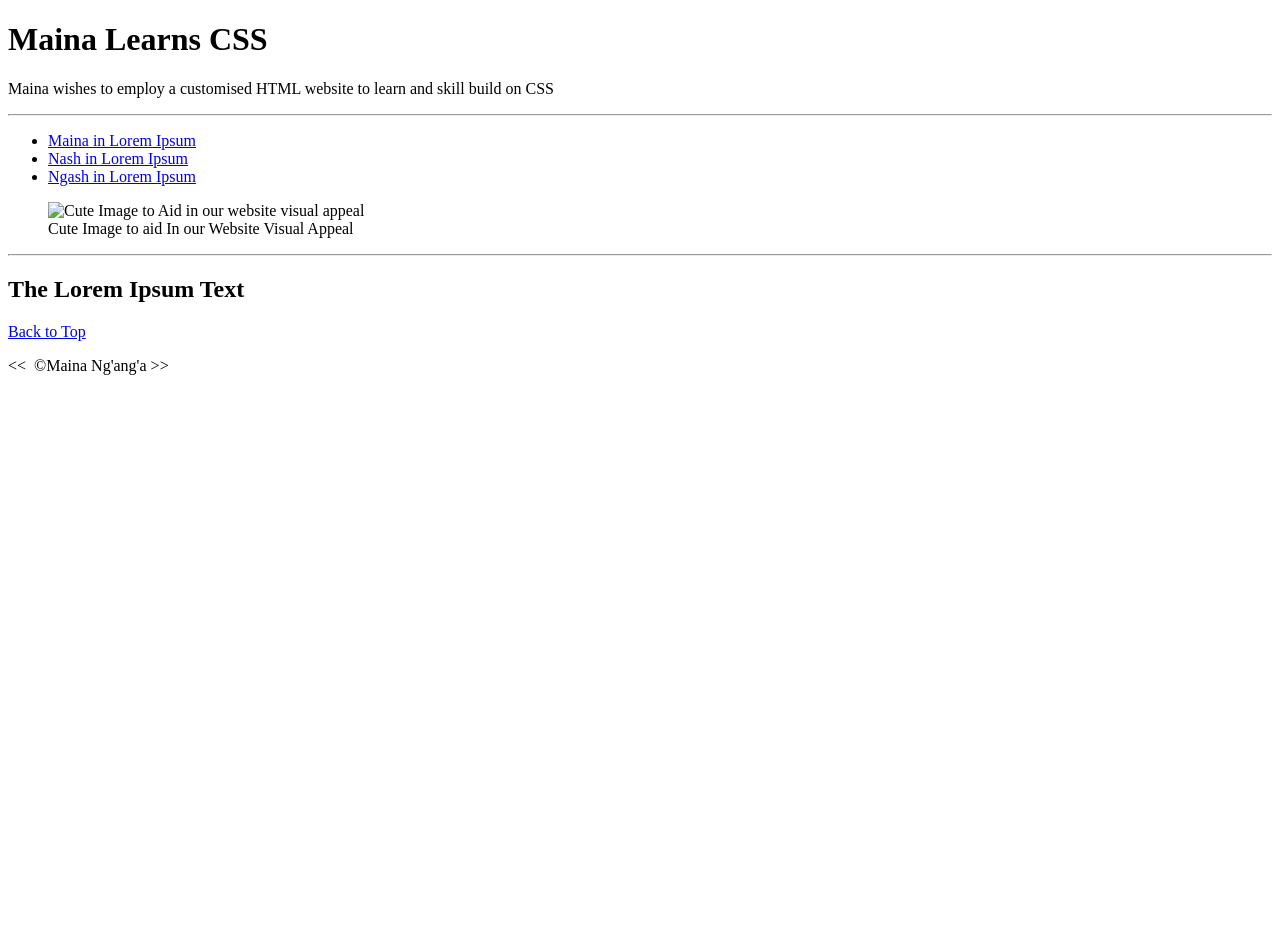
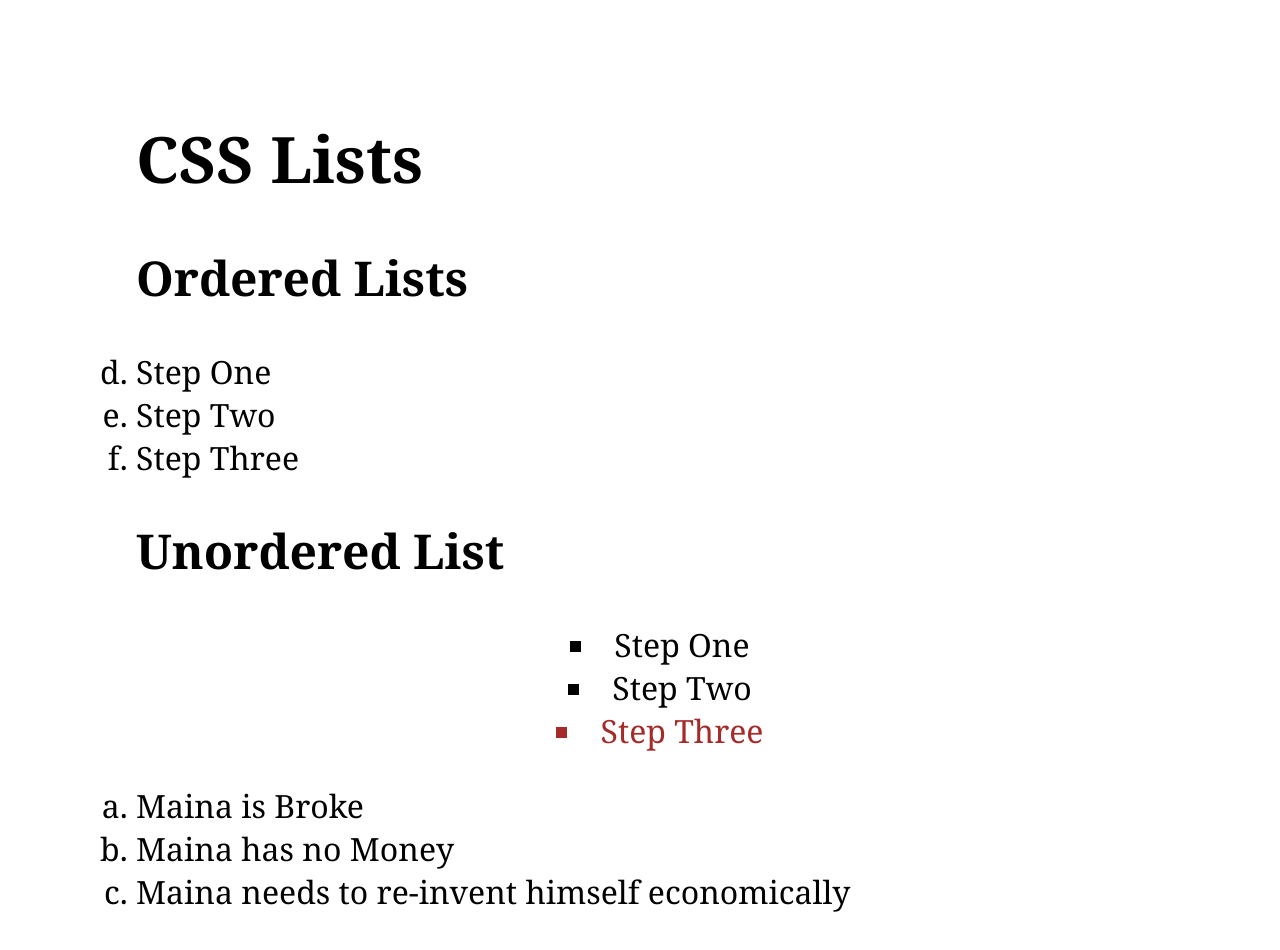
Before and after one commit to mainanganga/HTML-P, a plain HTML site: page index.html in a window 1280 px wide. Before the commit the page ends 800 px from the top, so only its background shows below. Drawn offline with Linux system fonts and the light colour scheme; files that its build step writes are made by us from their sources.

Commit message:
Add files via upload

```diff
--- a/index.html
+++ b/index.html
@@ -1,38 +1,45 @@
 <!DOCTYPE html>
 <html lang="en">
+
+<head>
     <meta charset="UTF-8">
-    <meta name="author" content="Maina Nganga">
-    <meta name="description" content="Learning CSS through an HTML Website">
-   <title>Maina wa CSS</title>
-   <link rel="stylesheet" href="css/style.css">
-    <head>
-        <title>Maina Learns CSS</title>
-        <link rel="icon" href="24 150557.png">
-    </head>
+    <meta name="CSS Lists" cotent="Tutorial On CSS Lists">
+    <meta name="viewport" content="width=devise-width", initial-scake="1.0">
+    <title>CSS Lists</title>
+    <link rel="stylesheet" href="main.css">
+</head>
+
+<body>
+
+    <header>
+        <h1>CSS Lists</h1>
+    </header>
     <main>
-        <h1>Maina Learns CSS</h1>
-        <p>Maina wishes to employ a customised HTML website to learn and skill build on CSS</p>
-        <header>
-            <hr>
-<nav>
-    <ul>
-        <li><a href="#Maina">Maina in Lorem Ipsum</a></li>
-        <li><a href="#Nahashon">Nash in Lorem Ipsum</a></li>
-        <li><a href="#Nganga">Ngash in Lorem Ipsum</a></li>
-    </ul>
-</nav>
-<figure>
-    <img src="vlcsnap-2021-07-21-13h16m42s172 - Copy.png" alt="Cute Image to Aid in our website visual appeal" width="400" height="200">
-    <figcaption>Cute Image to aid In our Website Visual Appeal</figcaption>
-</figure>
-        </header>
-        <hr>
-        <body>
-            <h2>The Lorem Ipsum Text</h2>
-        </body>
+        <article>
+            <h2>Ordered Lists</h2>
+            <ol start="4">
+                <li>Step One</li>
+                <li>Step Two</li>
+                <li>Step Three</li>
+            </ol>
+
+        </article>
+        <article>
+            <h2>Unordered List</h2>
+            <ul>
+                <li>Step One</li>
+                <li>Step Two</li>
+                <li>Step Three</li>
+            </ul>
+        </article>
+        <article>
+            <ol>
+                <li>Maina is Broke</li>
+                <li>Maina has no Money</li>
+                <li>Maina needs to re-invent himself economically</li>
+            </ol>
+        </article>
     </main>
-    <p><a href="#" target="_blank">Back to Top</a></p>
-    <footer>
-        &lt;&lt; &nbsp;&copy;Maina Ng'ang'a &gt;&gt;
-    </footer>
+</body>
+
 </html>
--- /dev/null
+++ b/main.css
@@ -0,0 +1,20 @@
+body {
+    padding: 5% 10%;
+    font-size: 2rem;
+    font-family: Georgia, 'Times New Roman', Times, serif;
+}
+
+ol {
+list-style-type: lower-alpha ;
+padding-left: 0;
+}
+
+ul {
+    list-style-type: square;
+    text-align: center;
+    list-style-position: inside;
+}
+
+ul li:nth-child(3) {
+    color: brown;
+}
```
